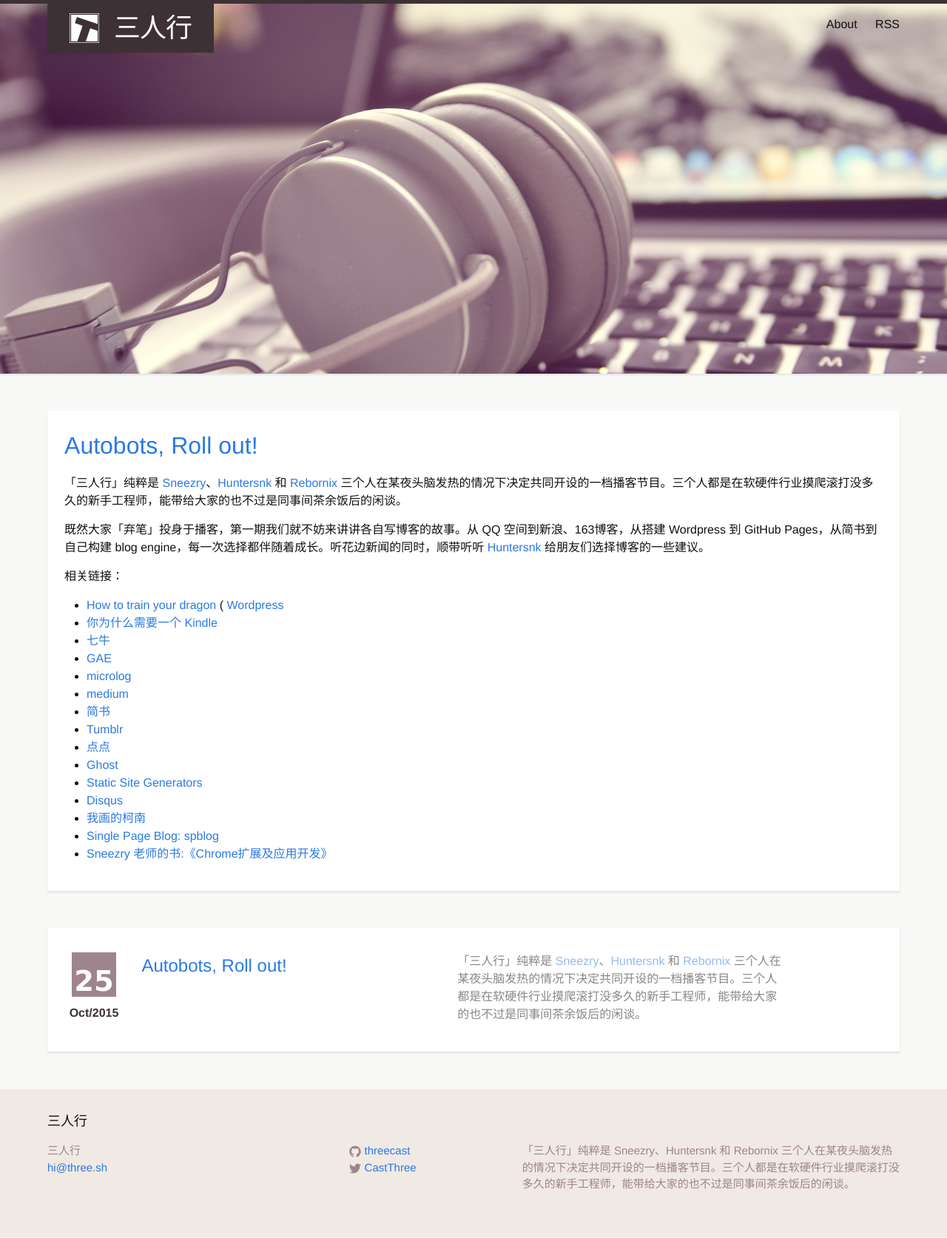
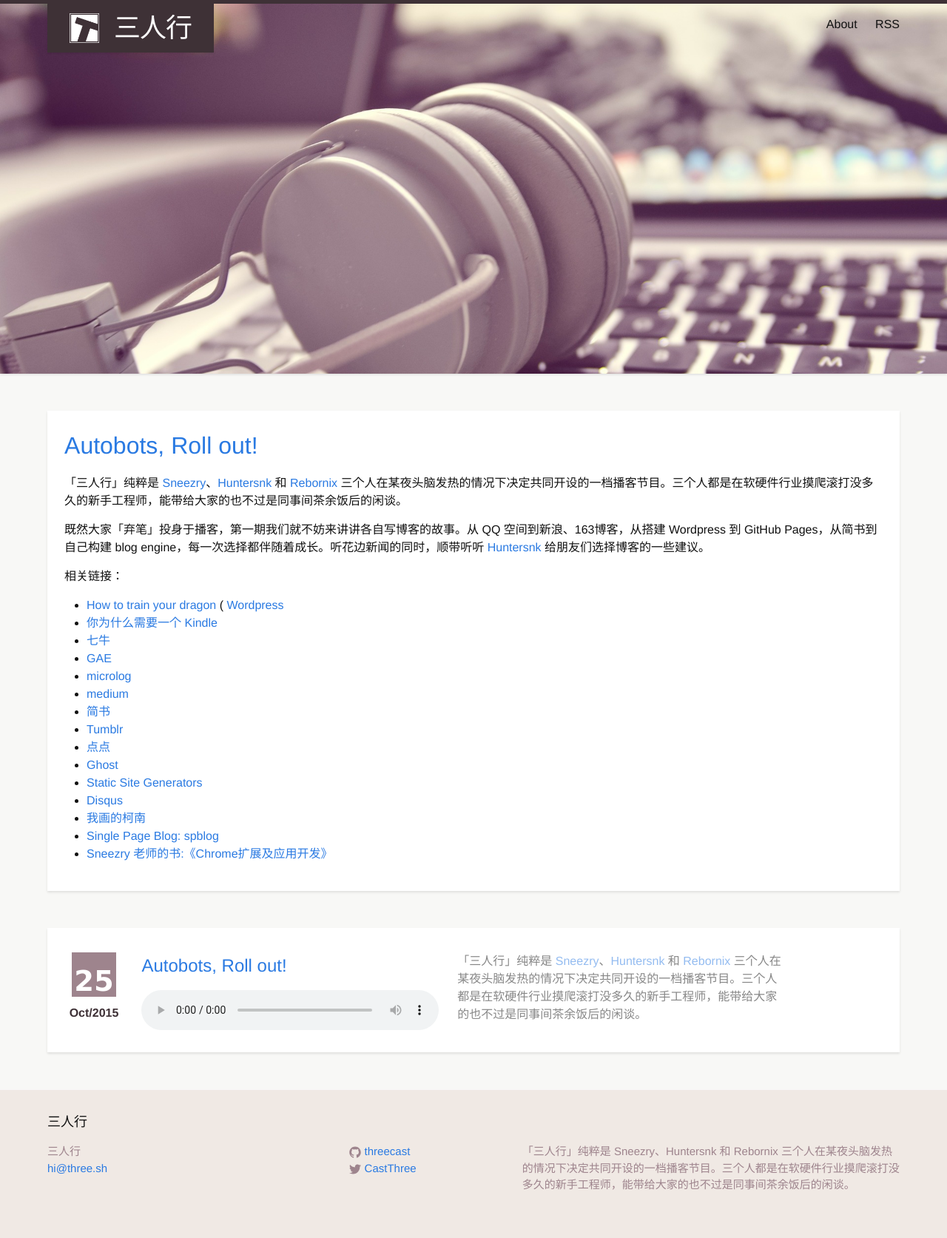
Before and after one commit to threecast/threecast.github.io, a Jekyll site: the page built from index.html, in a window 1280 px wide. Shown: the whole page at 74% size. Built offline with Jekyll 4.4.1, drawn with Linux system fonts in a browser that asks for light colours.

Commit message:
add audio player to home page

```diff
--- a/_posts/2015-10-25-episode1.markdown
+++ b/_posts/2015-10-25-episode1.markdown
@@ -2,6 +2,7 @@
 layout: post
 title:  Autobots, Roll out!
 date:   2015-10-25 20:20:00
+audiolink: http://7sbn7z.com1.z0.glb.clouddn.com/threecast-3some-01-version2-64.mp3
 categories: threecast
 ---
 「三人行」纯粹是 [Sneezry](https://sneezry.com)、[Huntersnk](https://huntersnk.com) 和 [Rebornix](https://rebornix.com) 三个人在某夜头脑发热的情况下决定共同开设的一档播客节目。三个人都是在软硬件行业摸爬滚打没多久的新手工程师，能带给大家的也不过是同事间茶余饭后的闲谈。
--- a/_sass/_layout.scss
+++ b/_sass/_layout.scss
@@ -330,3 +330,6 @@
         }
     }
 }
+.episode-player {
+  width: 100%;
+}
--- a/index.html
+++ b/index.html
@@ -28,6 +28,9 @@ layout: default
           <h2>
             <a class="post-link" href="{{ post.url | prepend: site.baseurl }}">{{ post.title }}</a>
           </h2>
+          <audio class="episode-player" controls="">
+            <source src="{{ post.audiolink }}" />
+          </audio>
         </div>
         <div class="post-summary">
           {{ post.excerpt }}
```
Also changed, not shown: 5 other files.
